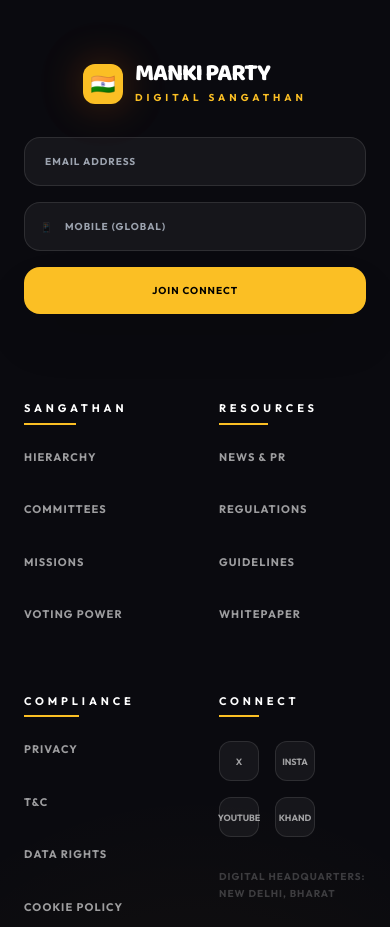
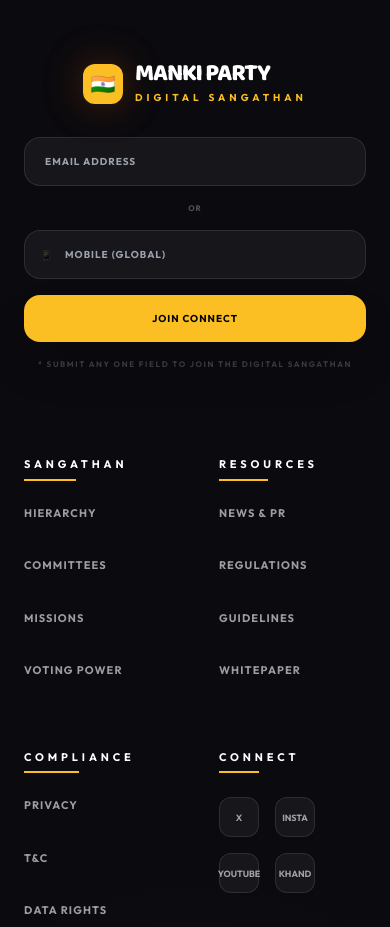
Before and after one commit to vi8hal/Vkiparty, a Next.js app: page / in a window 390 px wide. Shown: the part 6940-7867 px from the top of the page. Built offline with nearby package versions, Linux system fonts and the light colour scheme; no server answers.

Commit message:
any one of fields to submit(email  or mobile) the form

```diff
--- a/src/components/landing/FooterArea.tsx
+++ b/src/components/landing/FooterArea.tsx
@@ -121,20 +121,26 @@
 
           {/* Newsletter / CTA */}
           <div className="w-full max-w-2xl">
-             <div className="flex flex-col sm:flex-row gap-4">
-                <div className="relative group flex-1">
+             <div className="flex flex-col sm:flex-row items-center gap-4">
+                <div className="relative group flex-1 w-full">
                    <input type="email" placeholder={t('EMAIL ADDRESS', 'ईमेल पता')}
                      className="w-full bg-white/5 border border-white/10 rounded-2xl px-5 py-4 text-[10px] font-black text-white uppercase tracking-widest focus:outline-none focus:border-[#fbbf24] transition-all" />
                 </div>
-                <div className="relative group flex-1">
+
+                <div className="text-[8px] font-black text-white/30 uppercase tracking-widest px-2">{t('OR', 'या')}</div>
+
+                <div className="relative group flex-1 w-full">
                    <div className="absolute left-4 top-1/2 -translate-y-1/2 text-[10px] font-black text-[#fbbf24] opacity-40">📱</div>
                    <input type="tel" placeholder={t('MOBILE (GLOBAL)', 'मोबाइल (ग्लोबल)')}
                      className="w-full bg-white/5 border border-white/10 rounded-2xl pl-10 pr-5 py-4 text-[10px] font-black text-white uppercase tracking-widest focus:outline-none focus:border-[#fbbf24] transition-all" />
                 </div>
-                <button className="bg-[#fbbf24] text-black px-8 py-4 rounded-2xl text-[10px] font-black uppercase tracking-widest hover:bg-white transition-colors shadow-2xl shrink-0">
+                <button className="bg-[#fbbf24] text-black px-8 py-4 rounded-2xl text-[10px] font-black uppercase tracking-widest hover:bg-white transition-colors shadow-2xl shrink-0 w-full sm:w-auto">
                    {t('JOIN CONNECT', 'कनेक्ट से जुड़ें')}
                 </button>
              </div>
+             <p className="mt-4 text-[8px] font-bold text-white/20 uppercase tracking-[0.2em] text-center sm:text-left">
+                * {t('SUBMIT ANY ONE FIELD TO JOIN THE DIGITAL SANGATHAN', 'डिजिटल संगठन में शामिल होने के लिए किसी भी एक क्षेत्र को जमा करें')}
+             </p>
           </div>
         </div>
 
```
